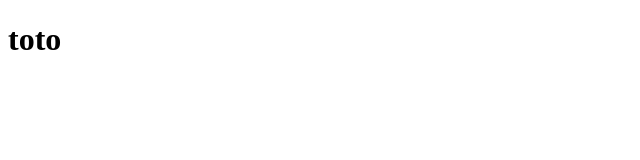
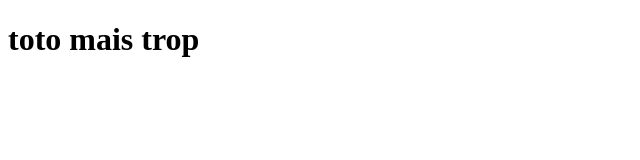
Before and after one commit to clemaitre58/TestGit, a plain HTML site: page index.html in a window 1280 px wide. Shown: the whole page, without its empty margins (0-640 px from the left). Drawn offline with Linux system fonts and the light colour scheme.

Commit message:
ajout modif Véro + add mais trop

```diff
--- a/index.html
+++ b/index.html
@@ -6,6 +6,6 @@
 			<title>Index</title>
 		</head>
 		<body>
-			<h1>toto</h1>
+			<h1>toto mais trop</h1>
 		</body>
 	</html>
```
